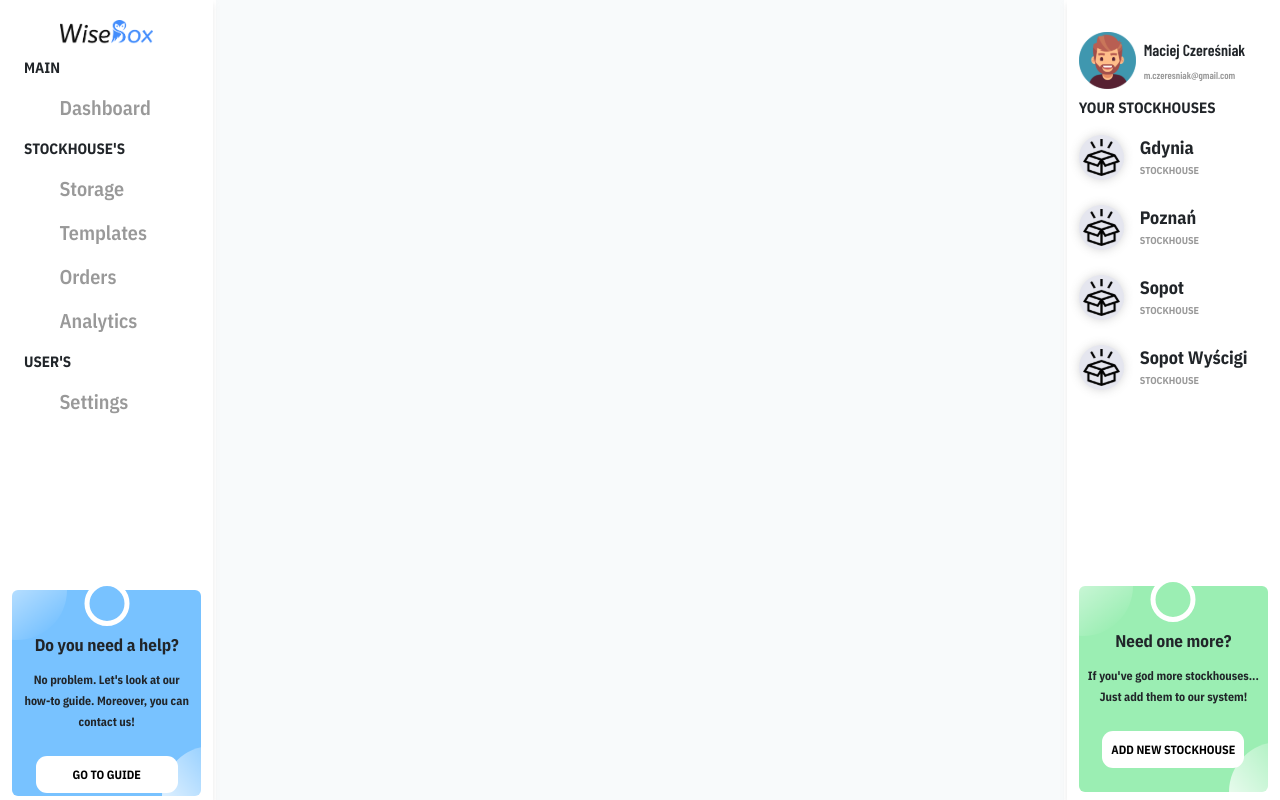
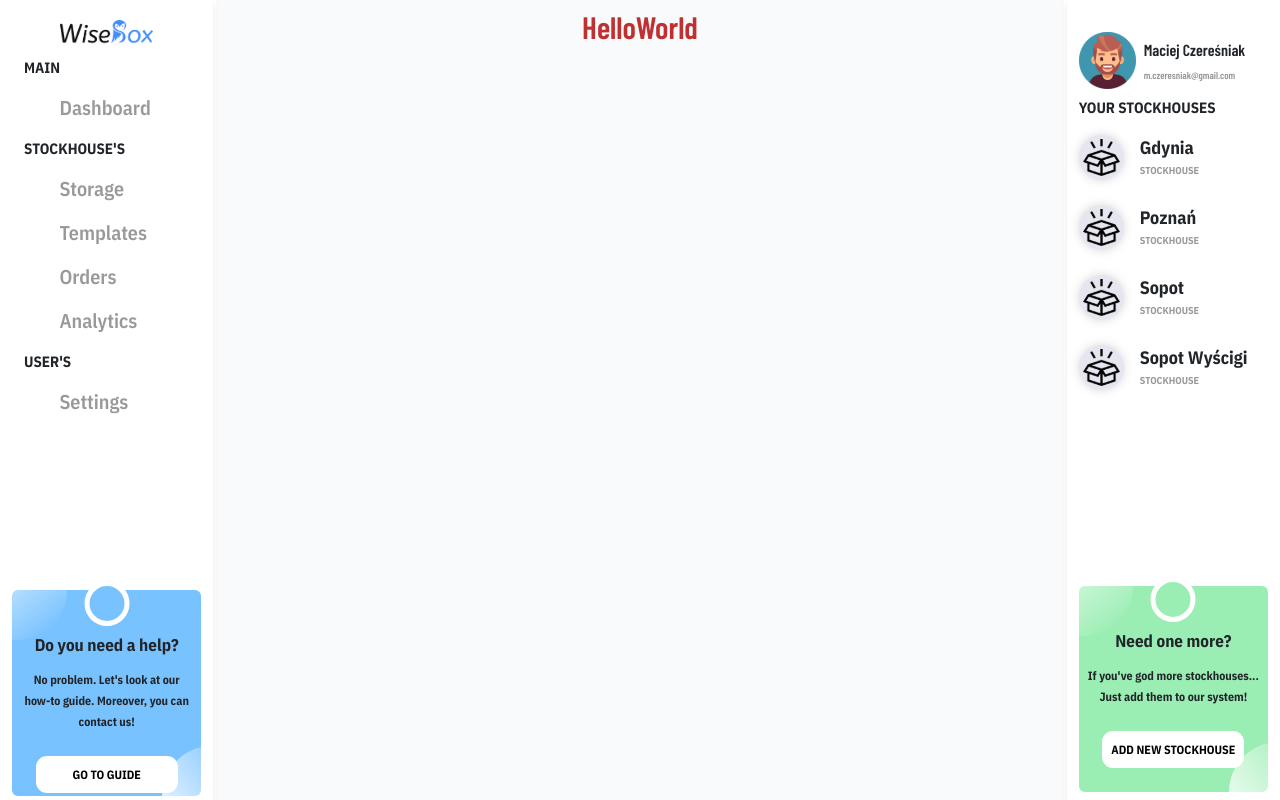
Before and after one commit to SzymkowskiDev/wisebox-app, a React (Create React App) app: page / in a window 1280 px wide. Built offline with nearby package versions, Linux system fonts and the light colour scheme; a web font is replaced by a local one.

Commit message:
add rendering children in MainLayout component

```diff
--- a/src/layouts/MainLayout.js
+++ b/src/layouts/MainLayout.js
@@ -1,4 +1,4 @@
-import React from "react";
+import React, { Children } from "react";
 import logo from "./../assets/logo.png";
 import "./../styles/MainLayout.scss";
 import { TipsCard } from "../shared/TipsCard";
@@ -11,7 +11,7 @@ import { Users } from "./Users.js";
 import { StockhouseCard } from "./StockhouseCard";
 import { Stockhouses } from "./Stockhouses";
 
-const MainLayout = () => {
+const MainLayout = ({ children }) => {
   return (
     <div className="container-fluid px-3">
       <div className="row">
@@ -46,7 +46,7 @@ const MainLayout = () => {
             <TipsCard tips={Tips.layoutleft} />
           </div>
         </div>
-        <div className="col-8 offset-2 layout--content"></div>
+        <div className="col-8 offset-2 layout--content">{children}</div>
         <div className="col-2 layout--nav d-flex flex-column justify-content-between py-2">
           <div className="px-xxl-2">
             <UserProfile user={Users.first} />
```
Also changed, not shown: 1 other file (tests, documents, lock files or other folders).
